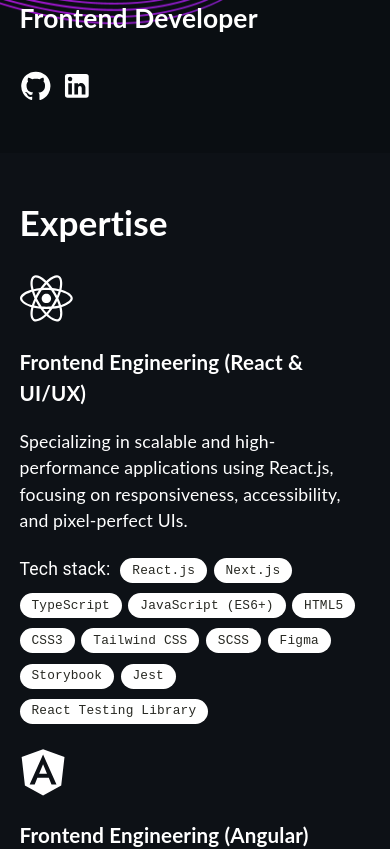
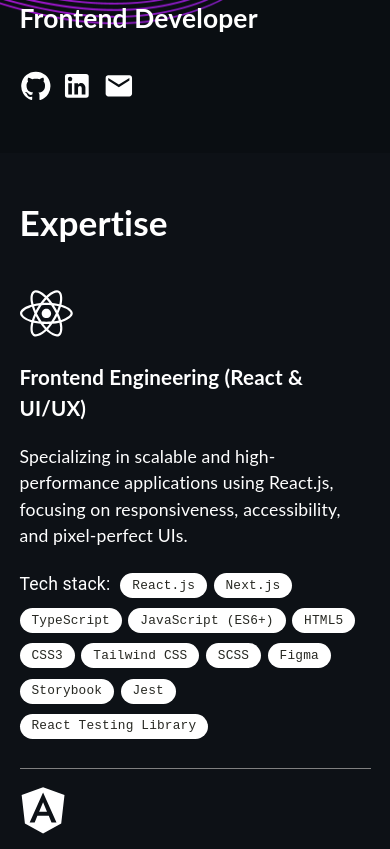
Before and after one commit to venupagadala/Portfolio, a React (Create React App) app: page / in a window 390 px wide. Shown: the part 547-1396 px from the top of the page. Built offline with nearby package versions, Linux system fonts and the light colour scheme; no server answers.

Commit message:
updated mobile view

```diff
--- a/src/assets/styles/Expertise.scss
+++ b/src/assets/styles/Expertise.scss
@@ -73,7 +73,9 @@
         }
 
         .skills-container .skills-grid .skill {
-            padding-bottom: 5%;
+            padding-bottom: 7%;
+        border-bottom: 1px solid gray;
+        padding-top: 15px;
         }
     }
 
--- a/src/components/Main.tsx
+++ b/src/components/Main.tsx
@@ -1,13 +1,11 @@
-import GitHubIcon from '@mui/icons-material/GitHub';
-import LinkedInIcon from '@mui/icons-material/LinkedIn';
-import '../assets/styles/Main.scss';
-import profilePic from './../assets/images/profile.jpeg';
-import EmailIcon from '@mui/icons-material/Email';  // Add this import
-import './Main.scss'
-
+import GitHubIcon from "@mui/icons-material/GitHub";
+import LinkedInIcon from "@mui/icons-material/LinkedIn";
+import "../assets/styles/Main.scss";
+import profilePic from "./../assets/images/profile.jpeg";
+import EmailIcon from "@mui/icons-material/Email"; // Add this import
+import "./Main.scss";
 
 function Main() {
-
   return (
     <div className="container">
       <div className="about-section">
@@ -16,18 +14,45 @@
         </div>
         <div className="content">
           <div className="social_icons">
-            <a href="https://github.com/venupagadala" target="_blank" rel="noreferrer"><GitHubIcon/></a>
-            <a href="https://www.linkedin.com/in/venu-pagadala-77ab3a251/" target="_blank" rel="noreferrer"><LinkedInIcon/></a>
+            <a
+              href="https://github.com/venupagadala"
+              target="_blank"
+              rel="noreferrer"
+            >
+              <GitHubIcon />
+            </a>
+            <a
+              href="https://www.linkedin.com/in/venu-pagadala-77ab3a251/"
+              target="_blank"
+              rel="noreferrer"
+            >
+              <LinkedInIcon />
+            </a>
             <a href="mailto:venupagadala13@gmail.com">
-          <EmailIcon />
-        </a>
+              <EmailIcon />
+            </a>
           </div>
           <h1>Venu Pagadala</h1>
           <h2>Frontend Developer</h2>
 
           <div className="mobile_social_icons">
-            <a href="https://github.com/yujisatojr" target="_blank" rel="noreferrer"><GitHubIcon/></a>
-            <a href="https://www.linkedin.com/in/yujisato/" target="_blank" rel="noreferrer"><LinkedInIcon/></a>
+            <a
+              href="https://github.com/yujisatojr"
+              target="_blank"
+              rel="noreferrer"
+            >
+              <GitHubIcon />
+            </a>
+            <a
+              href="https://www.linkedin.com/in/yujisato/"
+              target="_blank"
+              rel="noreferrer"
+            >
+              <LinkedInIcon />
+            </a>
+             <a href="mailto:venupagadala13@gmail.com">
+              <EmailIcon />
+            </a>
           </div>
         </div>
       </div>
```
Also changed, not shown: package.json (+7 -5 lines), 1 other file (tests, documents, lock files or other folders).
